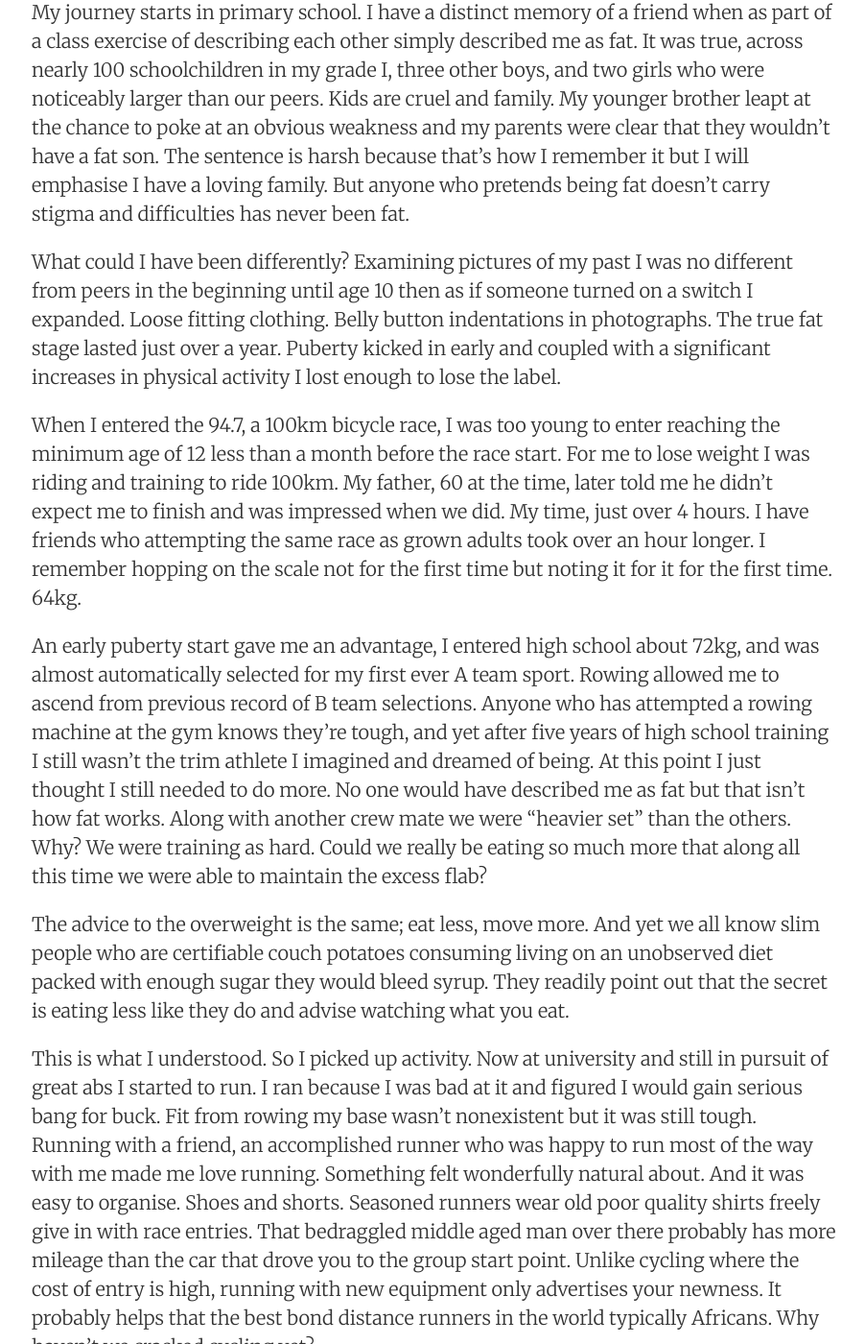
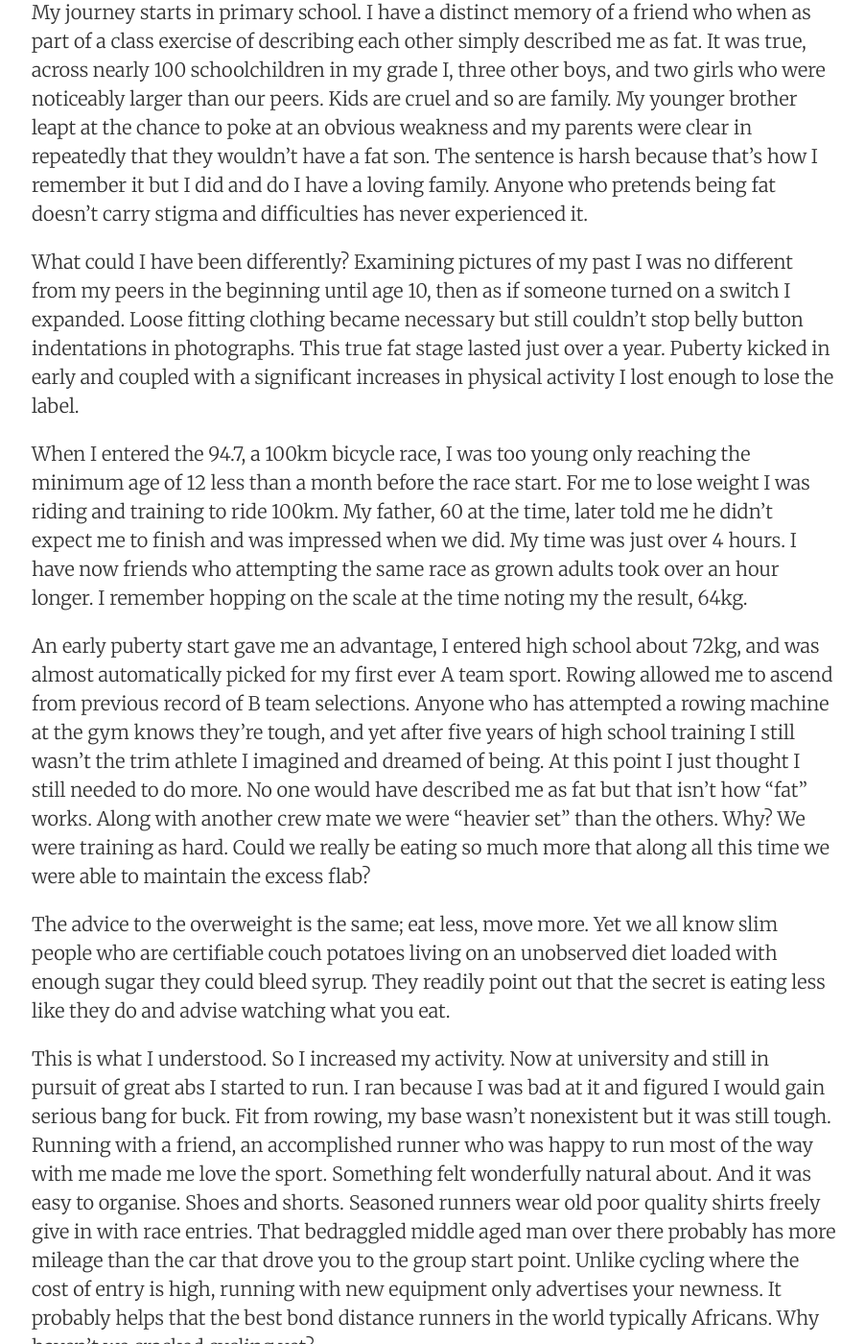
Before and after one commit to Tiisetso/tiisetso.github.io, a Jekyll site: the page built from _posts/2017-03-27-The-fat-boy-advantage.md, in a window 1280 px wide and 1400 px high, scrolled down 524 px. Shown: the whole window at 96% size, without its empty margins (187-1089 px from the left). Built offline with Jekyll 4.4.1, drawn with Linux system fonts in a browser that asks for light colours; some of the changed text lies outside the part shown.

Commit message:
Post works, but delaying for edit.

```diff
--- a/_posts/2017-03-27-The-fat-boy-advantage.md
+++ b/_posts/2017-03-27-The-fat-boy-advantage.md
@@ -1,23 +1,23 @@
 ---
 layout:     post
 title:      The fat boy advantage
-date:       2017-03-27
+date:       2017-03-29
 summary:    Some thoughts into my experience eating for my body type.
 categories: health
 ---
-It’s taken me over a decade to understand my body. I used to hate it. It gained fat easily, too easily. Most would point to my ability to consume vast quantities of food like a human black hole. Also, I eat quickly. Doesn’t feel fast for me nor do I try to finish before everyone but I at any given table I am and could easily finish two plates twice the size of the first plate most are only halfway through.
+It’s taken me over a decade to understand my body. I used to hate it. It gained fat too easily. Most would point at my ability to consume vast quantities of food like a human black hole. Also, I eat quickly. It doesn’t feel fast for me nor do I try to finish before everyone but I find that at any given table I am and could easily finish two plates any are finished with one.
 
-My journey starts in primary school. I have a distinct memory of a friend when as part of a class exercise of describing each other simply described me as fat. It was true, across nearly 100 schoolchildren in my grade I, three other boys, and two girls who were noticeably larger than our peers. Kids are cruel and family. My younger brother leapt at the chance to poke at an obvious weakness and my parents were clear that they wouldn’t have a fat son. The sentence is harsh because that’s how I remember it but I will emphasise I have a loving family. But anyone who pretends being fat doesn’t carry stigma and difficulties has never been fat.
+My journey starts in primary school. I have a distinct memory of a friend who when as part of a class exercise of describing each other simply described me as fat. It was true, across nearly 100 schoolchildren in my grade I, three other boys, and two girls who were noticeably larger than our peers. Kids are cruel and so are family. My younger brother leapt at the chance to poke at an obvious weakness and my parents were clear in repeatedly that they wouldn’t have a fat son. The sentence is harsh because that’s how I remember it but I did and do I have a loving family. Anyone who pretends being fat doesn’t carry stigma and difficulties has never experienced it.
 
-What could I have been differently? Examining pictures of my past I was no different from peers in the beginning until age 10 then as if someone turned on a switch I expanded. Loose fitting clothing. Belly button indentations in photographs. The true fat stage lasted just over a year. Puberty kicked in early and coupled with a significant increases in physical activity I lost enough to lose the label.
+What could I have been differently? Examining pictures of my past I was no different from my peers in the beginning until age 10, then as if someone turned on a switch I expanded. Loose fitting clothing became necessary but still couldn't stop belly button indentations in photographs. This true fat stage lasted just over a year. Puberty kicked in early and coupled with a significant increases in physical activity I lost enough to lose the label.
 
-When I entered the 94.7, a 100km bicycle race, I was too young to enter reaching the minimum age of 12 less than a month before the race start. For me to lose weight I was riding and training to ride 100km. My father, 60 at the time, later told me he didn’t expect me to finish and was impressed when we did. My time, just over 4 hours. I have friends who attempting the same race as grown adults took over an hour longer. I remember hopping on the scale not for the first time but noting it for it for the first time. 64kg.
+When I entered the 94.7, a 100km bicycle race, I was too young only reaching the minimum age of 12 less than a month before the race start. For me to lose weight I was riding and training to ride 100km. My father, 60 at the time, later told me he didn’t expect me to finish and was impressed when we did. My time was just over 4 hours. I have now friends who attempting the same race as grown adults took over an hour longer. I remember hopping on the scale at the time noting my the result, 64kg.
 
-An early puberty start gave me an advantage, I entered high school about 72kg, and was almost automatically selected for my first ever A team sport. Rowing allowed me to ascend from previous record of B team selections. Anyone who has attempted a rowing machine at the gym knows they’re tough, and yet after five years of high school training I still wasn’t the trim athlete I imagined and dreamed of being. At this point I just thought I still needed to do more. No one would have described me as fat but that isn’t how fat works. Along with another crew mate we were “heavier set” than the others. Why? We were training as hard. Could we really be eating so much more that along all this time we were able to maintain the excess flab?
+An early puberty start gave me an advantage, I entered high school about 72kg, and was almost automatically picked for my first ever A team sport. Rowing allowed me to ascend from previous record of B team selections. Anyone who has attempted a rowing machine at the gym knows they’re tough, and yet after five years of high school training I still wasn’t the trim athlete I imagined and dreamed of being. At this point I just thought I still needed to do more. No one would have described me as fat but that isn’t how "fat" works. Along with another crew mate we were “heavier set” than the others. Why? We were training as hard. Could we really be eating so much more that along all this time we were able to maintain the excess flab?
 
-The advice to the overweight is the same; eat less, move more. And yet we all know slim people who are certifiable couch potatoes consuming living on an unobserved diet packed with enough sugar they would bleed syrup. They readily point out that the secret is eating less like they do and advise watching what you eat.
+The advice to the overweight is the same; eat less, move more. Yet we all know slim people who are certifiable couch potatoes living on an unobserved diet loaded with enough sugar they could bleed syrup. They readily point out that the secret is eating less like they do and advise watching what you eat.
 
-This is what I understood. So I picked up activity. Now at university and still in pursuit of great abs I started to run. I ran because I was bad at it and figured I would gain serious bang for buck. Fit from rowing my base wasn’t nonexistent but it was still tough. Running with a friend, an accomplished runner who was happy to run most of the way with me made me love running. Something felt wonderfully natural about. And it was easy to organise. Shoes and shorts. Seasoned runners wear old poor quality shirts freely give in with race entries. That bedraggled middle aged man over there probably has more mileage  than the car that drove you to the group start point. Unlike cycling where the cost of entry is high, running with new equipment only advertises your newness. It probably helps that the best bond distance runners in the world typically Africans. Why haven’t we cracked cycling yet?
+This is what I understood. So I increased my activity. Now at university and still in pursuit of great abs I started to run. I ran because I was bad at it and figured I would gain serious bang for buck. Fit from rowing, my base wasn’t nonexistent but it was still tough. Running with a friend, an accomplished runner who was happy to run most of the way with me made me love the sport. Something felt wonderfully natural about. And it was easy to organise. Shoes and shorts. Seasoned runners wear old poor quality shirts freely give in with race entries. That bedraggled middle aged man over there probably has more mileage  than the car that drove you to the group start point. Unlike cycling where the cost of entry is high, running with new equipment only advertises your newness. It probably helps that the best bond distance runners in the world typically Africans. Why haven’t we cracked cycling yet?
 
 But this is not about running. Or the many half marathons I started doing for fun on weekends. Or swimming, and then the triathlons that felt a natural fit. Fitter than your average, no doubt but still not trim. The advice was still eat less move more. Insanity.
 
```
